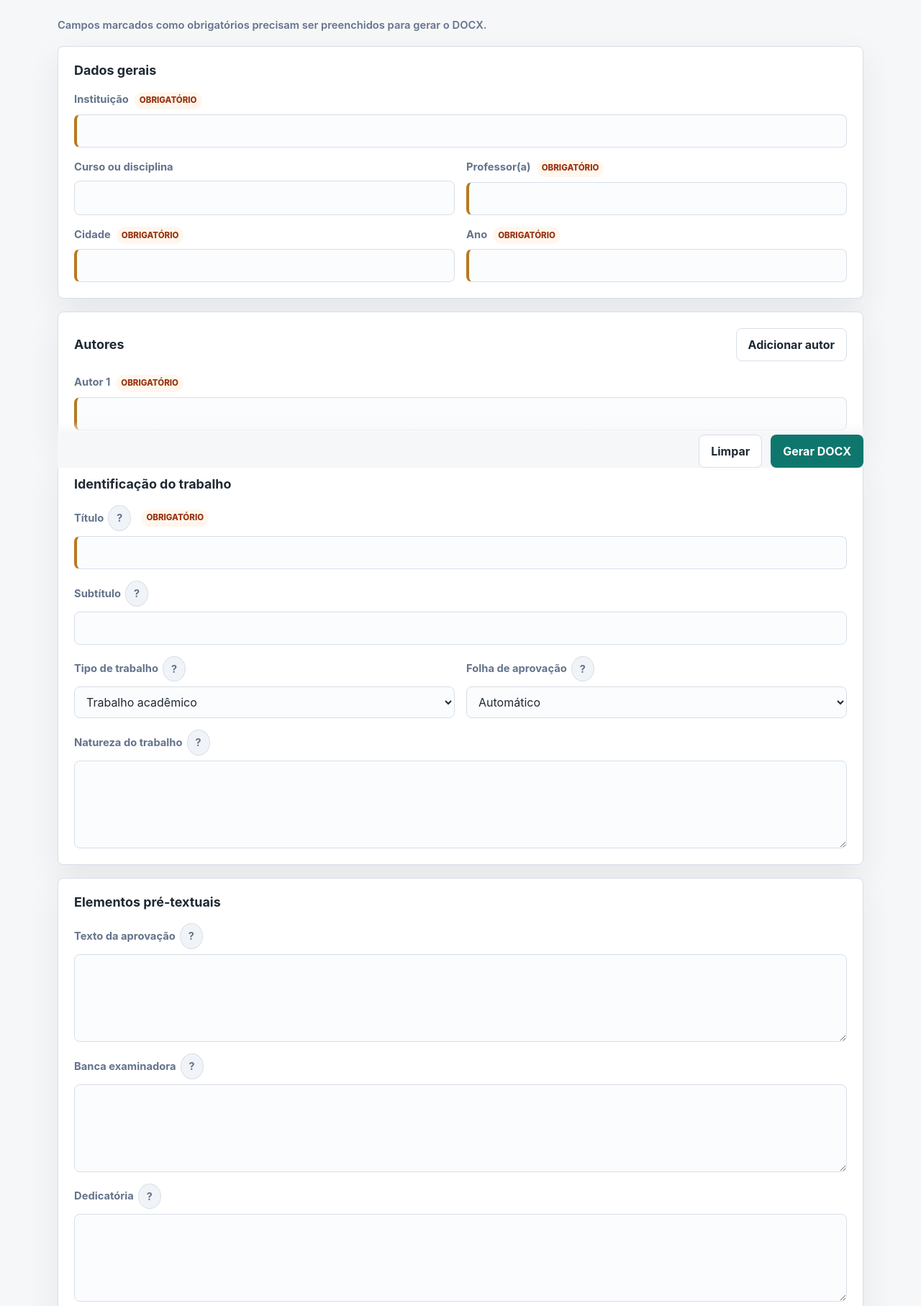
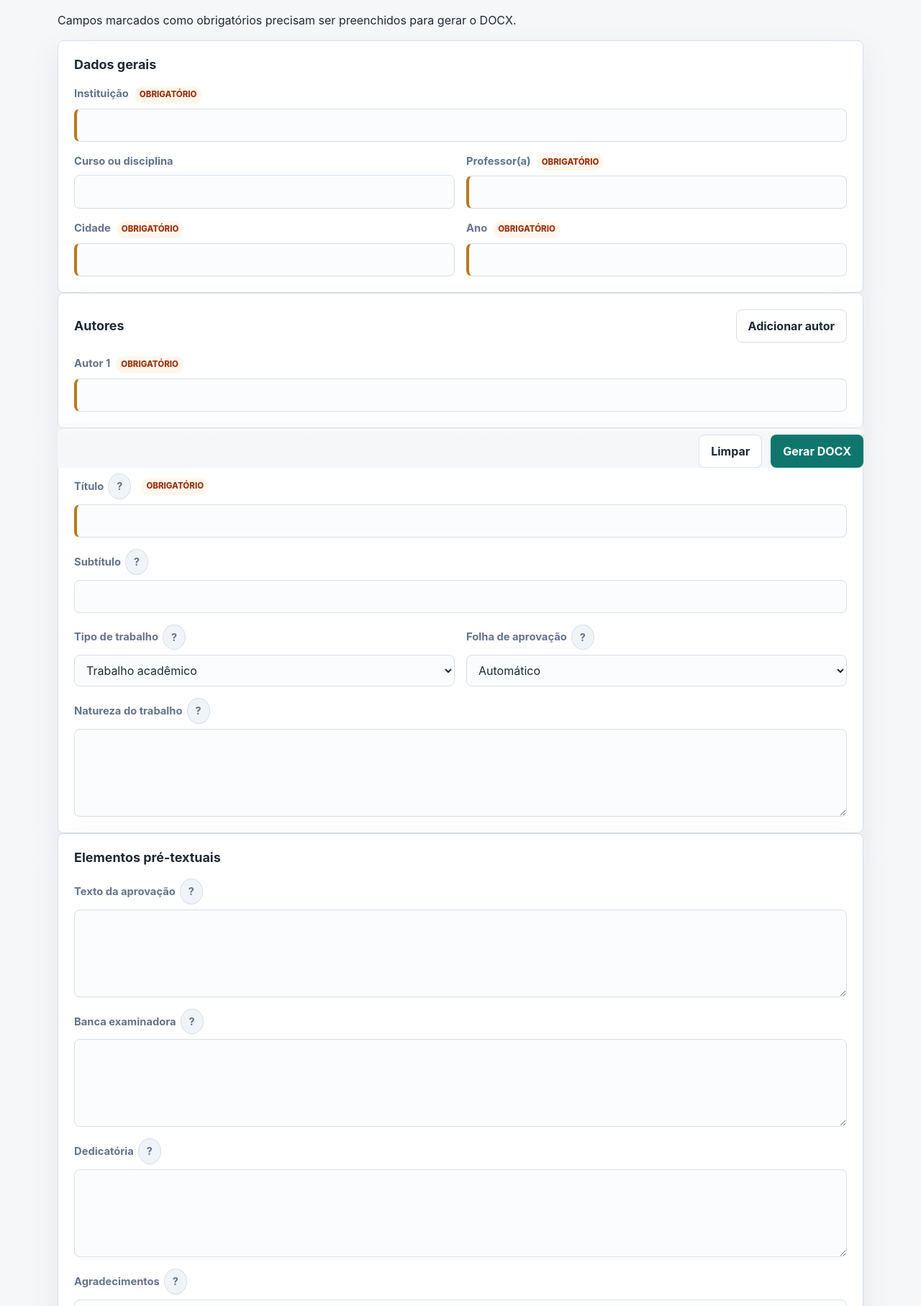
Before and after one commit to Davi-Marques615/Convertor-de-ABNT, a Flask app: page / in a window 1280 px wide. Shown: the part 150-1965 px from the top of the page at 72% size. Run offline with Flask 3, Linux system fonts and the light colour scheme.

Commit message:
Update style.css

```diff
--- a/static/style.css
+++ b/static/style.css
@@ -132,19 +132,6 @@ h2 {
     border-left: 4px solid var(--color-success);
 }
 
-.abnt-form {
-    display: grid;
-    gap: 18px;
-    margin-top: 24px;
-}
-
-.required-note {
-    margin: 0;
-    color: var(--color-muted);
-    font-size: 0.92rem;
-    font-weight: 600;
-}
-
 .form-section {
     padding: 22px;
     border: 1px solid var(--color-line);
@@ -248,7 +235,8 @@ textarea {
 
 input:focus,
 select:focus,
-textarea:focus {
+textarea:focus,
+button:focus-visible {
     border-color: var(--color-primary);
     background: #ffffff;
     box-shadow: 0 0 0 3px rgba(15, 118, 110, 0.14);
@@ -504,6 +492,12 @@ textarea:required {
         padding-top: 18px;
     }
 
+    .workspace-grid {
+        display: block;
+    }
+
+
+
     .page-header {
         align-items: flex-start;
         padding: 20px 0 18px;
```
